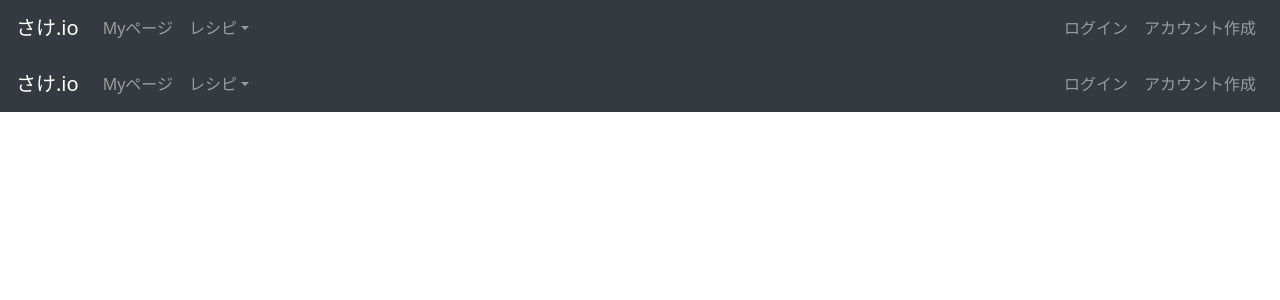
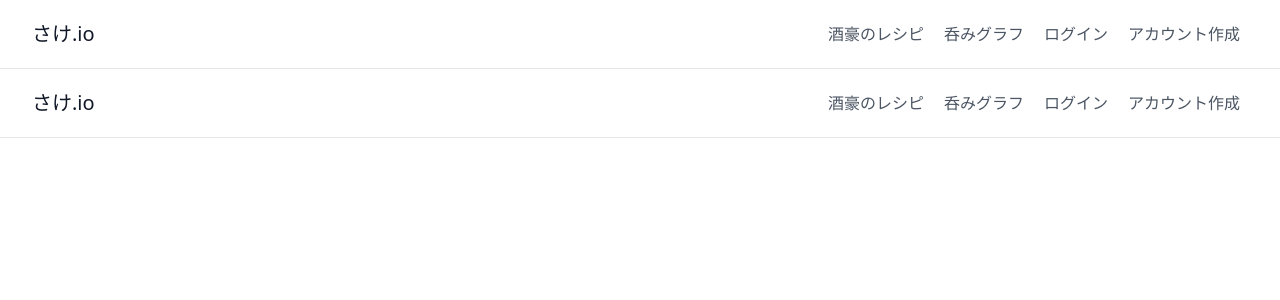
Before and after one commit to k452/sake_io_UI, a Next.js app: page /header in a window 1280 px wide. Shown: the top 300 px of the page. Built offline with nearby package versions, Linux system fonts and the light colour scheme.

Commit message:
bootStrap→TailWindのリプレース完了

```diff
--- a/package.json
+++ b/package.json
@@ -14,16 +14,15 @@
   },
   "dependencies": {
     "autoprefixer": "^10.3.1",
-    "bootstrap": "^4.6.0",
     "next": "^10.1.3",
     "postcss": "^8.3.5",
     "react": "^17.0.2",
-    "react-bootstrap": "^1.5.2",
     "react-dom": "^17.0.2",
     "react-hook-form": "^7.11.1",
     "tailwindcss": "^2.2.4"
   },
   "devDependencies": {
+    "@babel/runtime": "^7.14.6",
     "@types/node": "^14.14.41",
     "@types/react": "^17.0.3",
     "@types/react-dom": "^17.0.3",
@@ -33,7 +32,6 @@
     "eslint-plugin-react": "^7.23.2",
     "eslint-plugin-react-hooks": "^4.2.0",
     "husky": "^6.0.0",
-    "jquery": "1.9.1",
     "lint-staged": "^10.5.4",
     "popper.js": "^1.16.1",
     "typescript": "^4.2.4"
--- a/src/pages/header/index.tsx
+++ b/src/pages/header/index.tsx
@@ -1,44 +1,24 @@
-import Nav from 'react-bootstrap/Nav'
-import Navbar from 'react-bootstrap/Navbar'
-import NavDropdown from 'react-bootstrap/NavDropdown'
-
 import Link from 'next/link'
-
-import 'bootstrap/dist/css/bootstrap.min.css'
 
 const Header: React.FC = () => {
   return (
-    <Navbar collapseOnSelect expand="lg" bg="dark" variant="dark">
-      <Link href="/" as="/">
-        <Navbar.Brand href="#">さけ.io</Navbar.Brand>
-      </Link>
-      <Navbar.Toggle aria-controls="responsive-navbar-nav" />
-      <Navbar.Collapse id="responsive-navbar-nav">
-        <Nav className="mr-auto">
-          <Nav.Link href="#features">Myページ</Nav.Link>
-          <NavDropdown title="レシピ" id="collasible-nav-dropdown">
-            <Link href="/recipeList" as="/recipeList">
-              <NavDropdown.Item href="#action/3.1">
-                酒豪のレシピ
-              </NavDropdown.Item>
-            </Link>
-            <NavDropdown.Item href="#action/3.2">レシピを投稿</NavDropdown.Item>
-            <NavDropdown.Divider />
-            <NavDropdown.Item href="#action/3.4">
-              投稿したレシピを削除
-            </NavDropdown.Item>
-          </NavDropdown>
-        </Nav>
-        <Nav>
-          <Link href="/signin" as="/signin">
-            <Nav.Link href="/signin">ログイン</Nav.Link>
-          </Link>
-          <Link href="/signup" as="/signup">
-            <Nav.Link href="/signup">アカウント作成</Nav.Link>
-          </Link>
-        </Nav>
-      </Navbar.Collapse>
-    </Navbar>
+    <header className="text-gray-600 body-font">
+      <div className="container mx-auto flex flex-wrap p-5 flex-col md:flex-row items-center">
+        <a className="flex title-font font-medium items-center text-gray-900 mb-4 md:mb-0">
+          {/* <svg xmlns="http://www.w3.org/2000/svg" fill="none" stroke="currentColor" strokeLinecap="round" strokeLinejoin="round" strokeWidth="2" className="w-10 h-10 text-white p-2 bg-indigo-500 rounded-full" viewBox="0 0 24 24">
+            <path d="M12 2L2 7l10 5 10-5-10-5zM2 17l10 5 10-5M2 12l10 5 10-5"></path>
+          </svg> */}
+          <span className="ml-3 text-xl">さけ.io</span>
+        </a>
+        <nav className="md:ml-auto flex flex-wrap items-center text-base justify-center">
+          <Link href="/recipeList" as="/recipeList" ><a className="mr-5 hover:text-gray-900">酒豪のレシピ</a></Link>
+          <Link href="/signin" as="/signin" ><a className="mr-5 hover:text-gray-900">呑みグラフ</a></Link>
+          <Link href="/signin" as="/signin" ><a className="mr-5 hover:text-gray-900">ログイン</a></Link>
+          <Link href="/signup" as="/signup" ><a className="mr-5 hover:text-gray-900">アカウント作成</a></Link>
+        </nav>
+      </div>
+      <hr></hr>
+    </header>
   )
 }
 
```
Also changed, not shown: src/pages/components/recipeCard.tsx (deleted, +0 -34 lines), src/pages/recipeList/index.tsx (+36 -51 lines), 1 other file (tests, documents, lock files or other folders).
